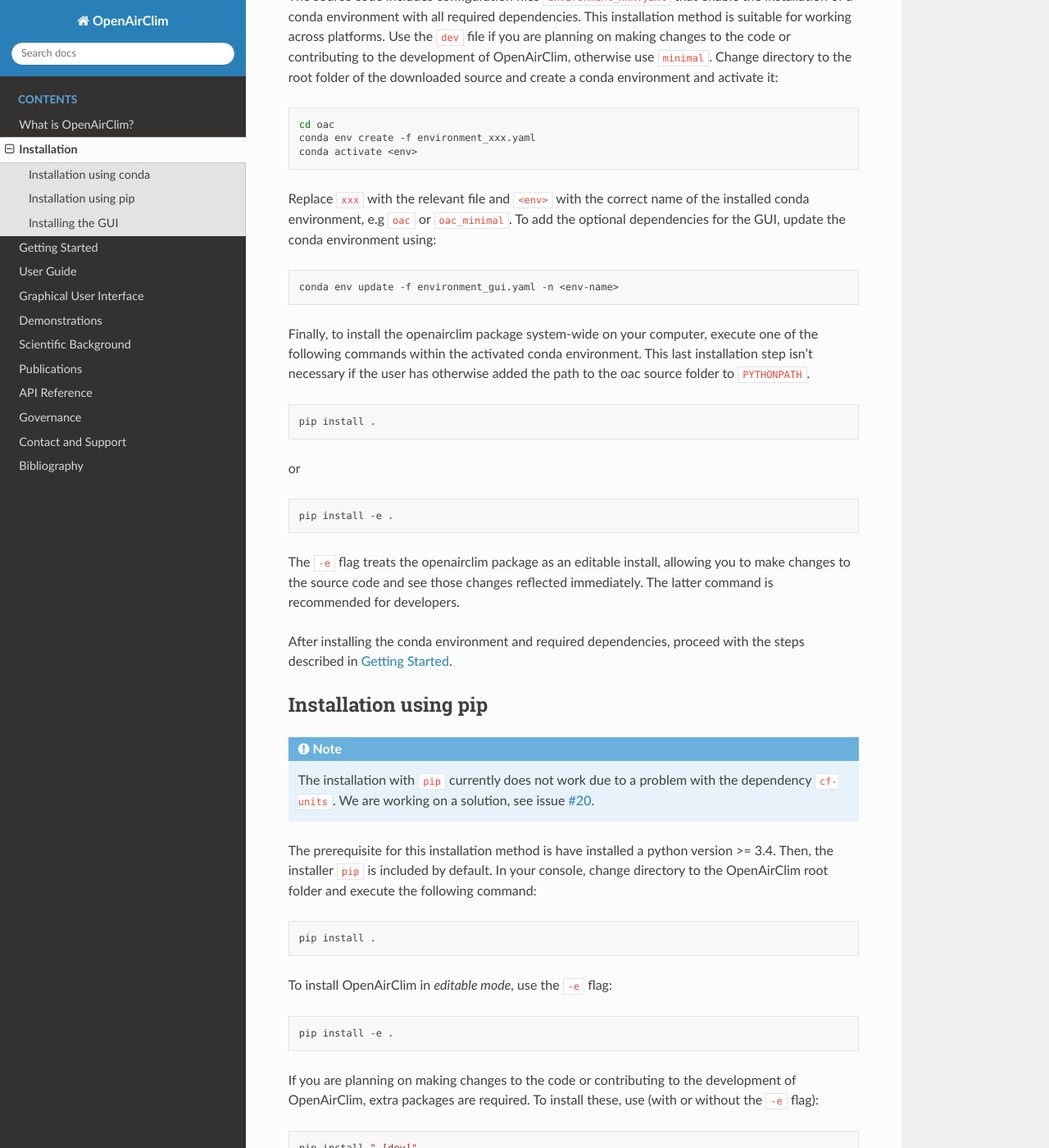
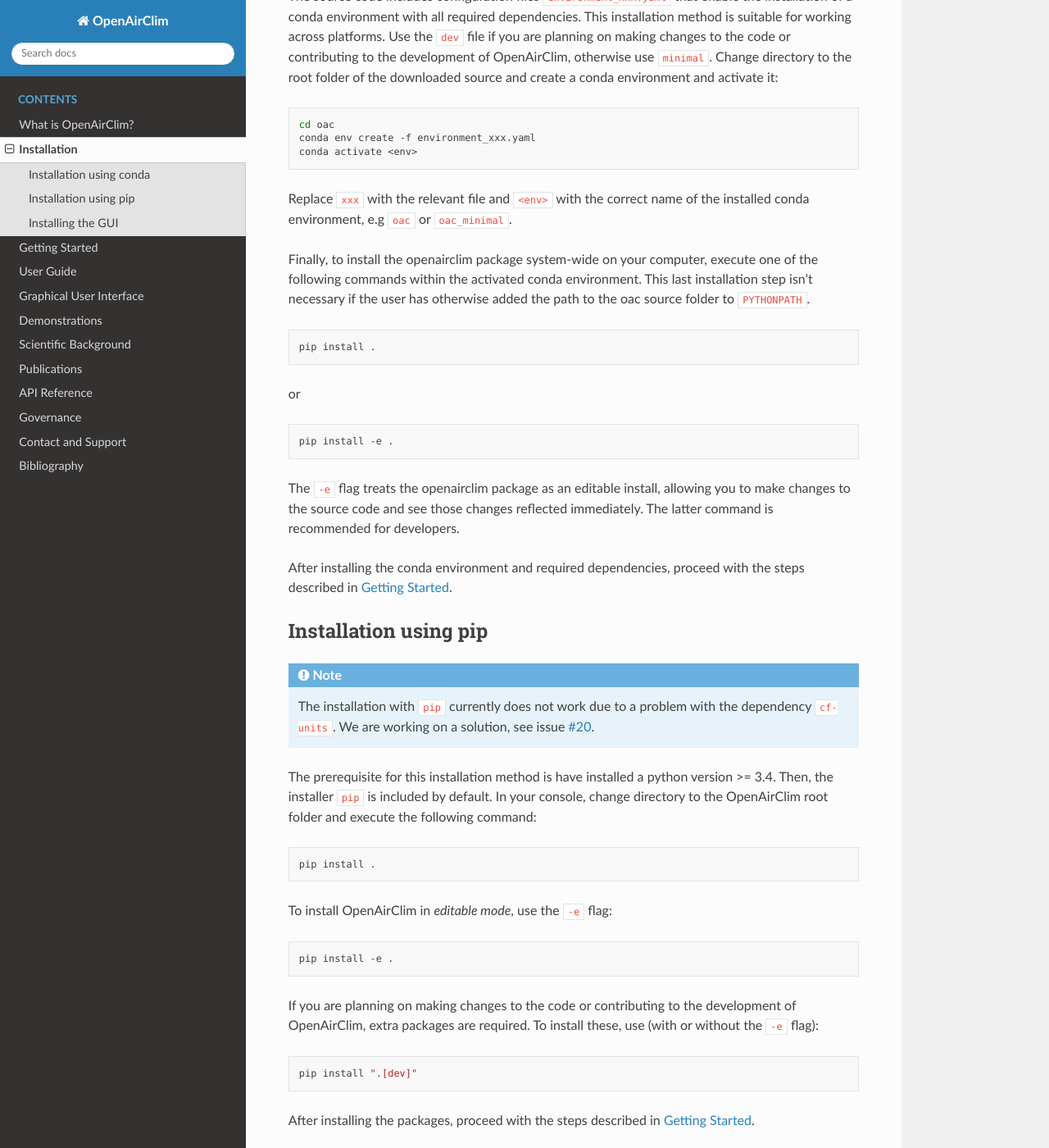
Before and after one commit to dlr-pa/oac, a Sphinx documentation site: the page built from docs/source/installation.rst, in a window 1280 px wide and 1400 px high, scrolled down 712 px. Shown: the whole window at 82% size. Built offline with Sphinx 7.4.7 and the Read the Docs theme 3.1.0, drawn with Linux system fonts in a browser that asks for light colours; some of the changed text lies outside the part shown.

Commit message:
Update from initial review

```diff
--- a/docs/source/installation.rst
+++ b/docs/source/installation.rst
@@ -37,11 +37,6 @@
     conda activate <env>
 
 Replace ``xxx`` with the relevant file and ``<env>`` with the correct name of the installed conda environment, e.g ``oac`` or ``oac_minimal``.
-To add the optional dependencies for the GUI, update the conda environment using:
-
-.. code-block:: bash
-
-    conda env update -f environment_gui.yaml -n <env-name>
 
 Finally, to install the openairclim package system-wide on your computer, execute one of the following commands within the activated conda environment.
 This last installation step isn't necessary if the user has otherwise added the path to the oac source folder to ``PYTHONPATH``.
@@ -91,12 +86,6 @@
 
     pip install ".[dev]"
 
-Similarly, to install the dependencies to run the GUI, use:
-
-.. code-block:: bash
-
-    pip install ".[gui]"
-
 After installing the packages, proceed with the steps described in :doc:`quickstart`.
 
 
--- a/environment_dev.yaml
+++ b/environment_dev.yaml
@@ -46,3 +46,4 @@
   - ambiance
   - panel
   - pydantic
+  - param
```
Also changed, not shown: AGENTS.md (+1 -1 lines), 1 other file.
